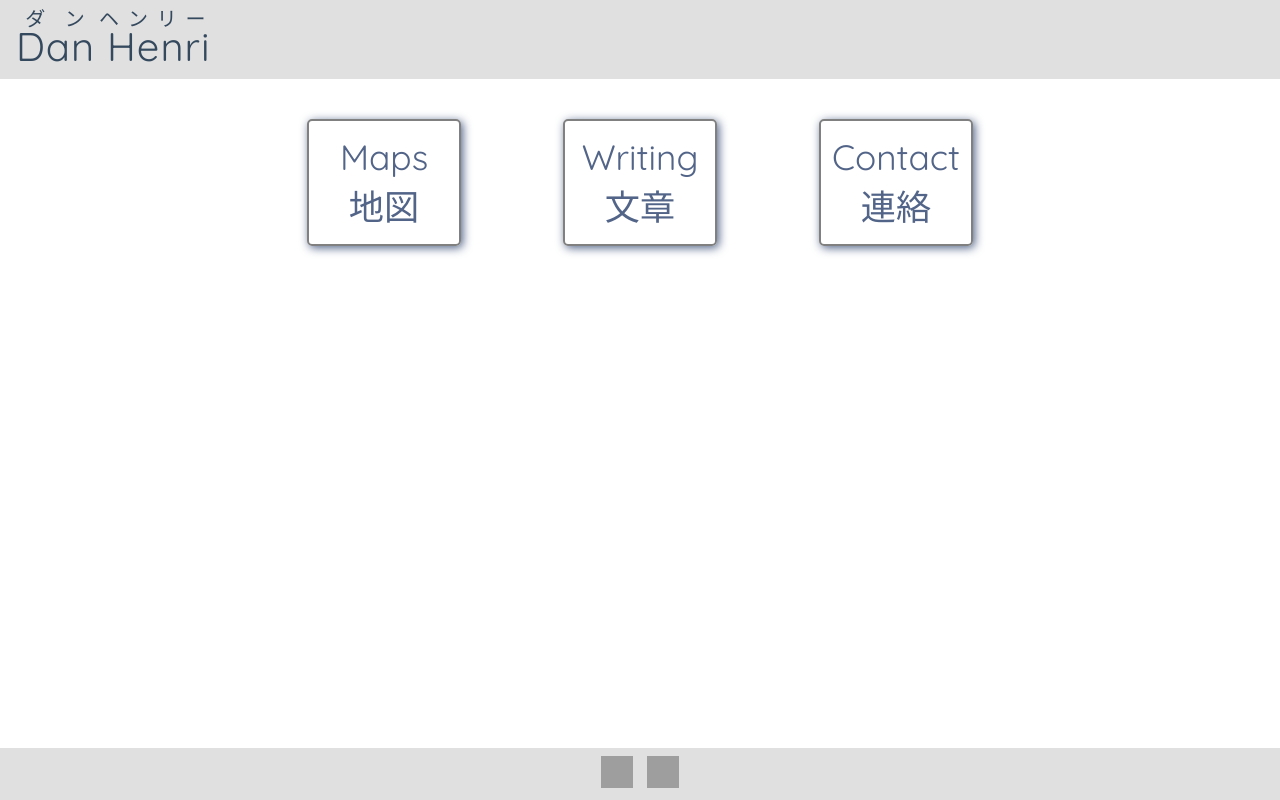
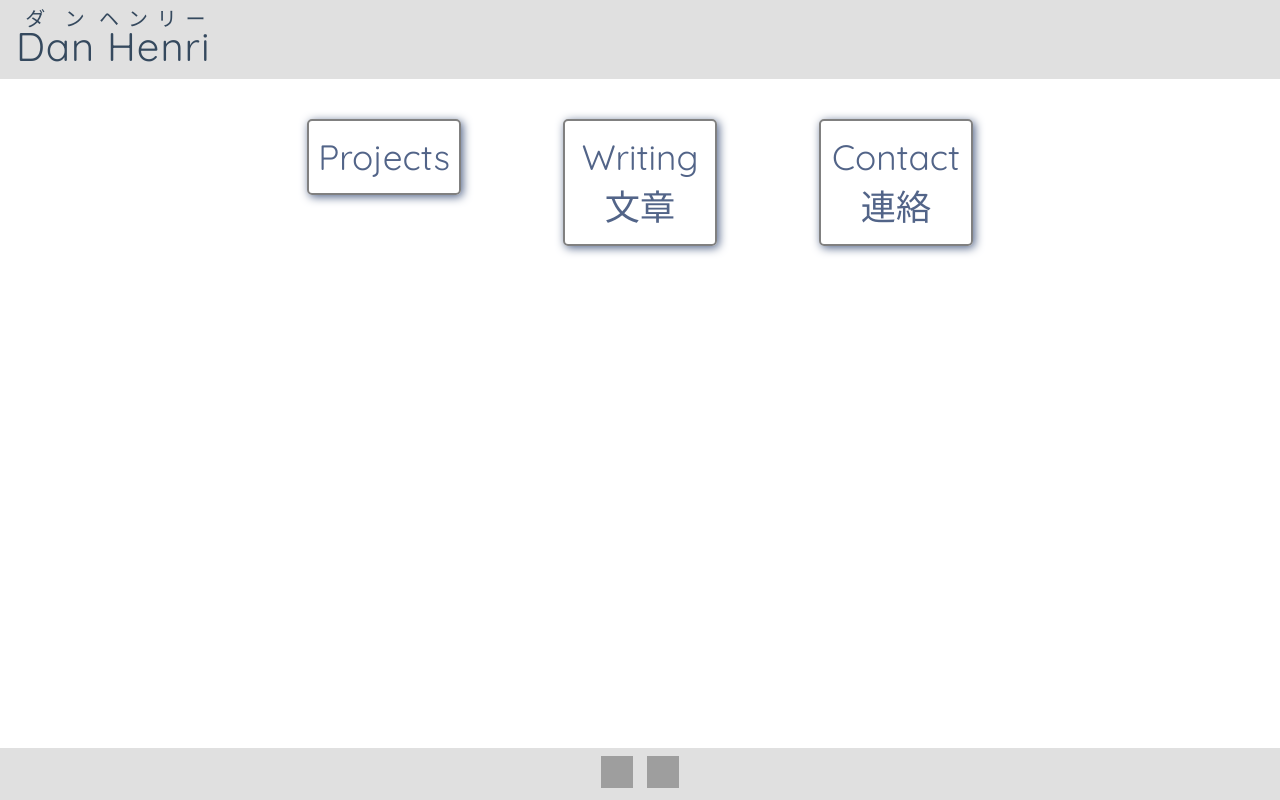
Before and after one commit to biskwikman/my-svelte-site, a Svelte app: page / in a window 1280 px wide. Built offline with nearby package versions, Linux system fonts and the light colour scheme; grey boxes are pictures that could not be loaded.

Commit message:
changed Maps to Projects

```diff
--- a/src/App.svelte
+++ b/src/App.svelte
@@ -76,7 +76,7 @@
 <div class="body">
 	<Header/>
 	<div class="main-buttons">
-		<button class="title" id="maps-button" on:click={clickMaps}>Maps <br> 地図</button>
+		<button class="title" id="maps-button" on:click={clickMaps}>Projects</button>
 		<button class="title" id="writing-button" on:click={clickWriting}>Writing <br> 文章</button>
 		<button class="title" id="contact-button" on:click={clickContact}>Contact <br> 連絡</button>
 	</div>
```
